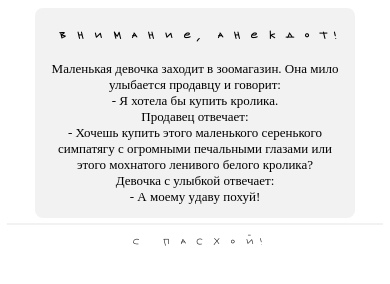
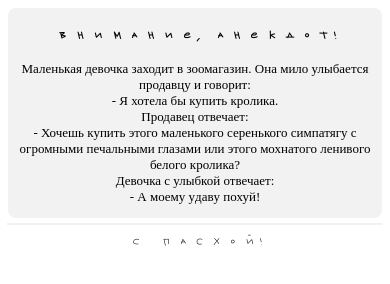
Before and after one commit to Eraaalex/Pasha, a plain HTML site: page index.html in a window 390 px wide. Drawn offline with Linux system fonts and the light colour scheme; a web font is replaced by a local one.

Commit message:
third commit

```diff
--- a/style.css
+++ b/style.css
@@ -25,7 +25,8 @@ justify-content: center;
   margin:0;
   text-align: center;
   padding: 0 10px 0 10px;
-  width:50%;
+  width:100%;
+  max-width: 600px;
   display: block;
 }
 .h4{
@@ -43,7 +44,4 @@ hr{
   body{
     font-size: 13px;
   }
-  .inner{
-    width: 80%;
-  }
 }
```
